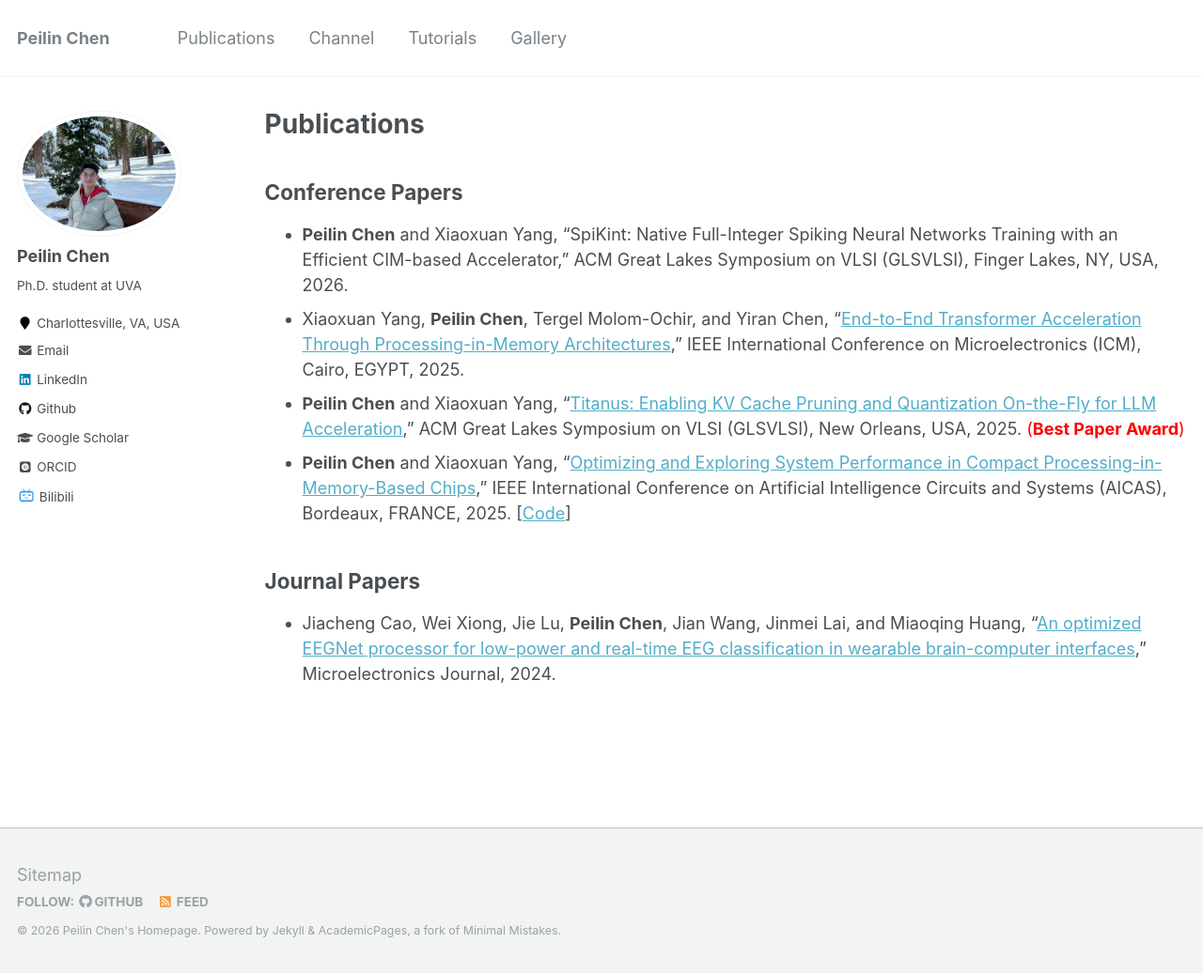
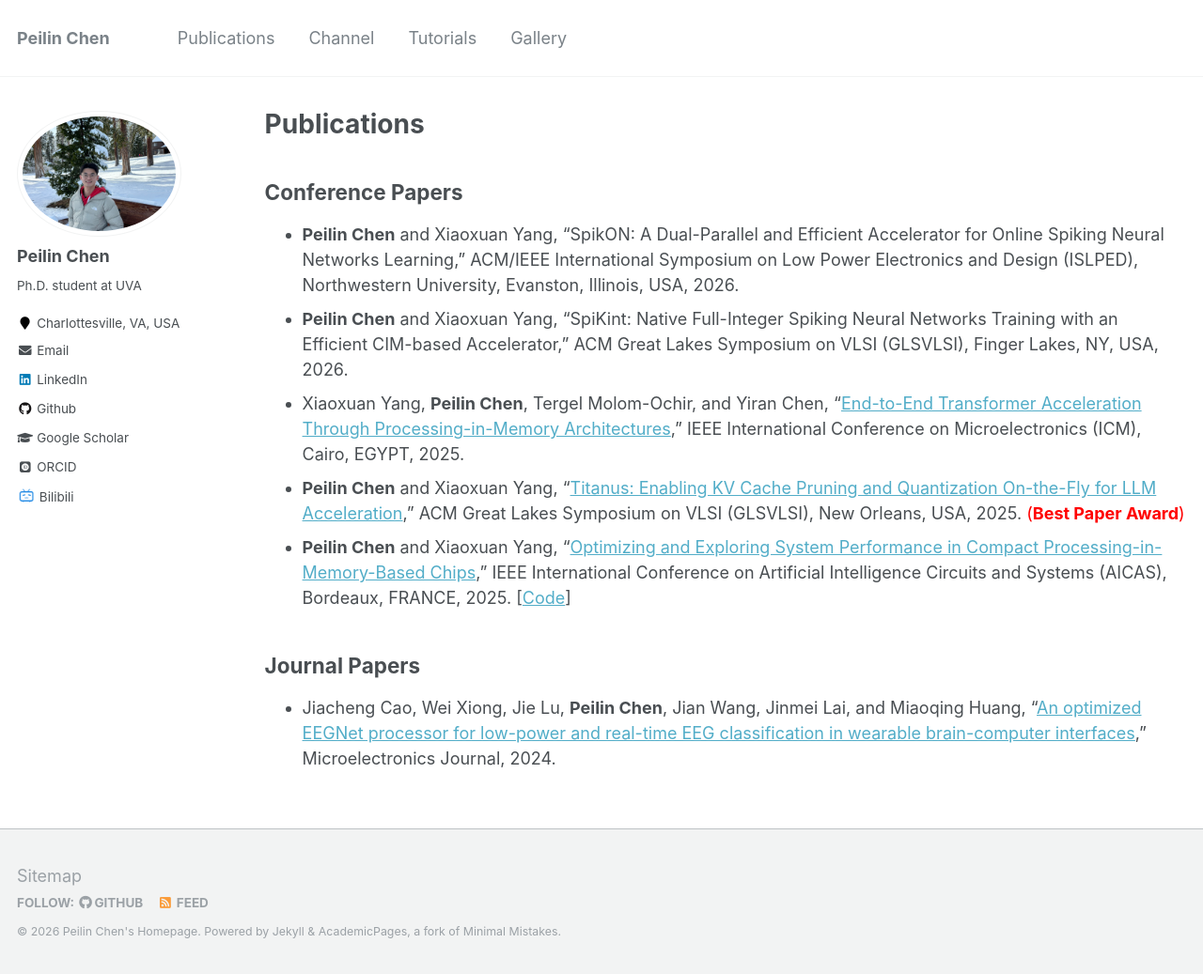
Before and after one commit to peilin-chen/peilin-chen.github.io, a Jekyll site: the page built from _pages/publications.md, in a window 1280 px wide and 1037 px high. Shown: the whole window at 94% size. Built offline with Jekyll 4.4.1, drawn with Linux system fonts in a browser that asks for light colours; some web fonts are replaced.

Commit message:
Add new conference paper publication entries

```diff
--- a/_pages/publications.md
+++ b/_pages/publications.md
@@ -7,6 +7,7 @@ author_profile: true
 
 ## Conference Papers
 
+* **Peilin Chen** and Xiaoxuan Yang, "SpikON: A Dual-Parallel and Efficient Accelerator for Online Spiking Neural Networks Learning," ACM/IEEE International Symposium on Low Power Electronics and Design (ISLPED), Northwestern University, Evanston, Illinois, USA, 2026.
 * **Peilin Chen** and Xiaoxuan Yang, "SpiKint: Native Full-Integer Spiking Neural Networks Training with an Efficient CIM-based Accelerator," ACM Great Lakes Symposium on VLSI (GLSVLSI), Finger Lakes, NY, USA, 2026.
 * Xiaoxuan Yang, **Peilin Chen**, Tergel Molom-Ochir, and Yiran Chen, "[End-to-End Transformer Acceleration Through Processing-in-Memory Architectures](https://ieeexplore.ieee.org/document/11322529)," IEEE International Conference on Microelectronics (ICM), Cairo, EGYPT, 2025.
 * **Peilin Chen** and Xiaoxuan Yang, "[Titanus: Enabling KV Cache Pruning and Quantization On-the-Fly for LLM Acceleration](https://arxiv.org/abs/2505.17787)," ACM Great Lakes Symposium on VLSI (GLSVLSI), New Orleans, USA, 2025. <span style="color: red;">(**Best Paper Award**)</span>
```
